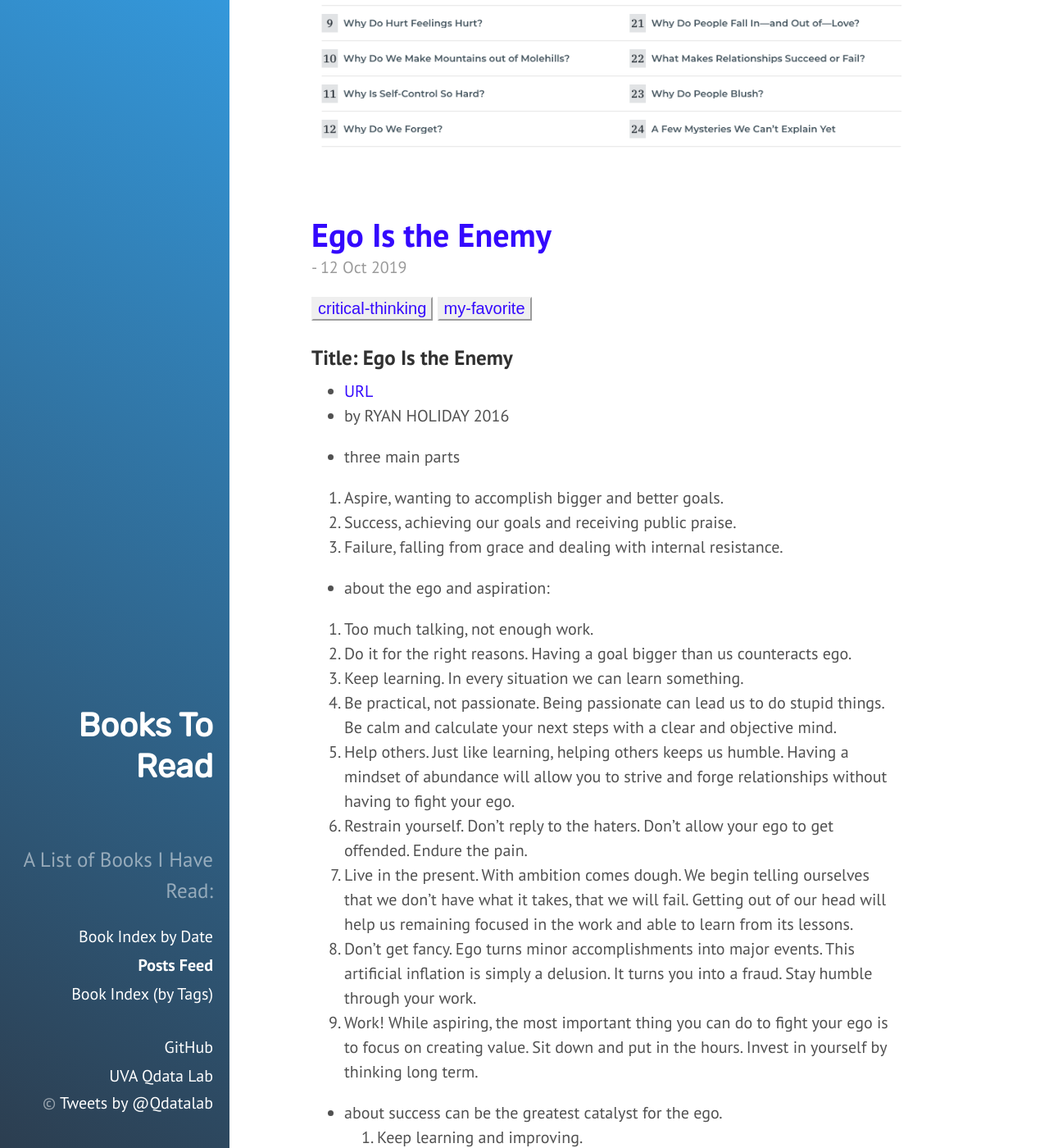
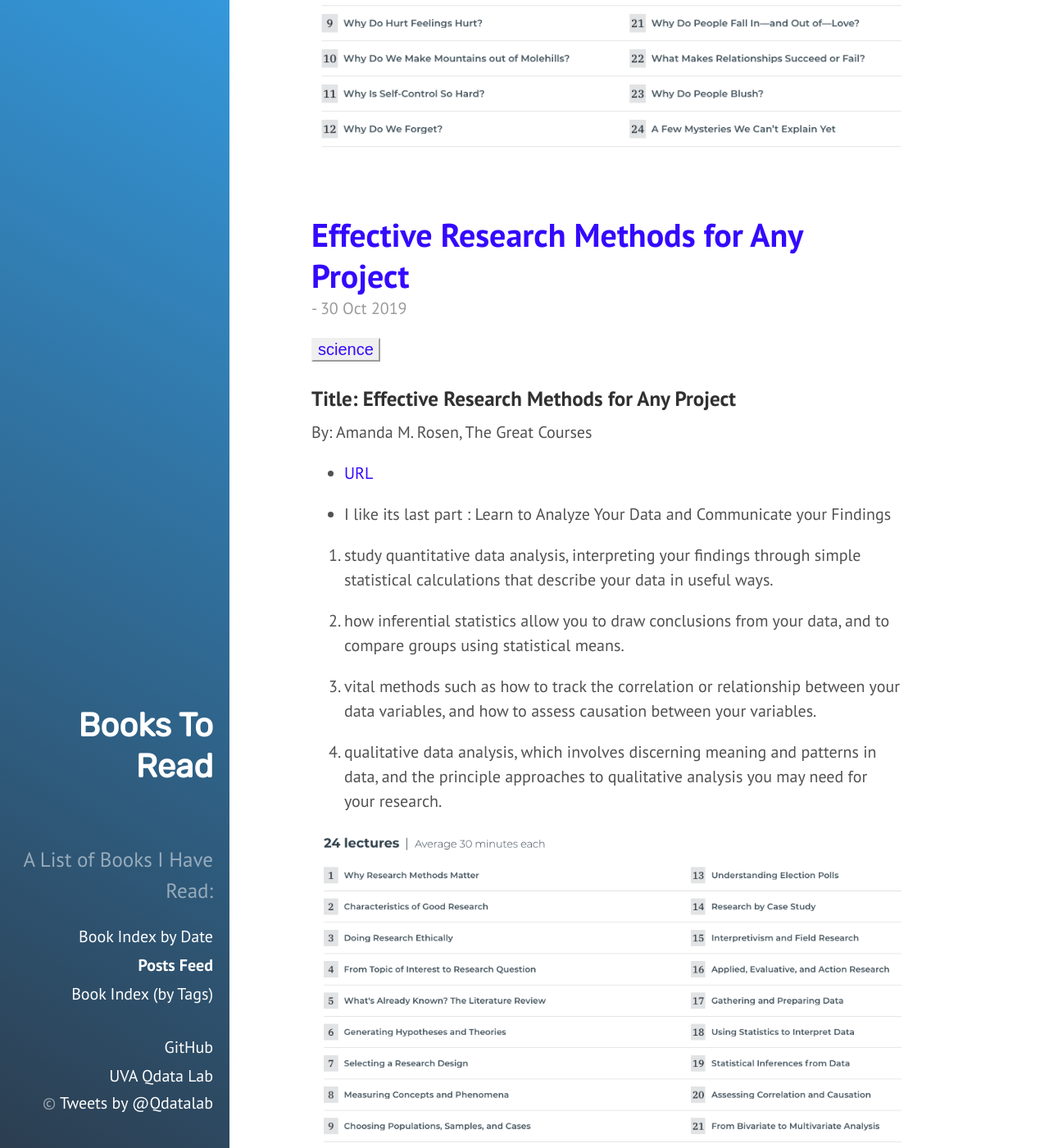
Before and after one commit to qiyanjun/books2read, a Jekyll site: the page built from blog.md, in a window 1280 px wide and 1400 px high, scrolled down 3332 px. Shown: the whole window at 82% size. Built offline with Jekyll 4.4.1, drawn with Linux system fonts in a browser that asks for light colours; some of the changed text lies outside the part shown.

Commit message:
add great course-research completed last year

```diff
--- /dev/null
+++ b/_posts/2019-10-30-CourseResearch.md
@@ -0,0 +1,24 @@
+---
+layout: post
+title: Effective Research Methods for Any Project
+tags:
+- Science
+---
+
+
+###  Title: Effective Research Methods for Any Project
+By: Amanda M. Rosen, The Great Courses
+- [URL](https://www.thegreatcourses.com/courses/effective-research-methods-for-any-project.html)
+
+
+- I like its last part :  Learn to Analyze Your Data and Communicate your Findings
+
+1. study quantitative data analysis, interpreting your findings through simple statistical calculations that describe your data in useful ways.
+
+2. how inferential statistics allow you to draw conclusions from your data, and to compare groups using statistical means.
+
+3.  vital methods such as how to track the correlation or relationship between your data variables, and how to assess causation between your variables.
+
+4. qualitative data analysis, which involves discerning meaning and patterns in data, and the principle approaches to qualitative analysis you may need for your research.
+
+<img src="{{ site.baseurl }}/pic/research.png" alt="drawing" width="1000"/>
```
Also changed, not shown: _posts/2019-10-12-EgoIsEnemy.md (+1 -1 lines), pic/research.png (added).
